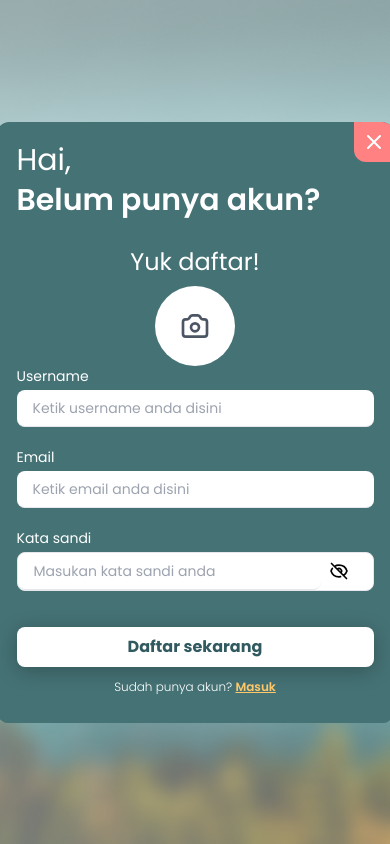
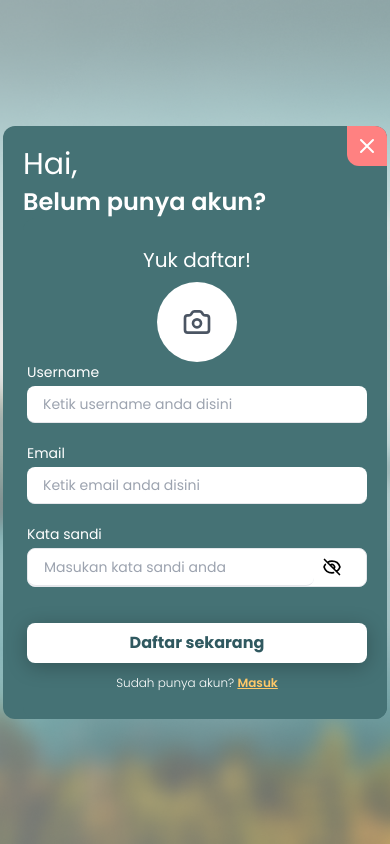
Before and after one commit to imeldaaverina/my-appventure, a Next.js app: page /registration in a window 390 px wide. Built offline with nearby package versions, Linux system fonts and the light colour scheme.

Commit message:
perbaiki tampilan

```diff
--- a/src/components/typography/SubTitle.jsx
+++ b/src/components/typography/SubTitle.jsx
@@ -1,4 +1,4 @@
 const SubTitle = ({ content }) => {
-  return <p className="text-3xl text-white font-semibold mt-1">{content}</p>;
+  return <p className="lg:text-3xl text-2xl text-white font-semibold mt-1">{content}</p>;
 };
 export default SubTitle;
--- a/src/components/typography/TitleForm.jsx
+++ b/src/components/typography/TitleForm.jsx
@@ -1,4 +1,4 @@
 const TitleFrom = ({ text }) => {
-    return <h1 className="font-normal text-2xl">{text}</h1>;
+    return <h1 className="font-normal lg:text-2xl text-xl">{text}</h1>;
   };
   export default TitleFrom;
--- a/src/containers/login/Login.jsx
+++ b/src/containers/login/Login.jsx
@@ -54,11 +54,11 @@ const LoginContainer = () => {
     return (
         <NoAuthProvider>
           <main className="font-Poppins flex justify-center items-center bg-cover bg-center min-h-screen bg-[url('/blur_bg.png')]">
-            <div className="text-white rounded-xl w-1/3 min-w-max max-w-lg bg-[#457275]">
-                <div className="w-full">
+            <div className="text-white pl-5 rounded-xl lg:max-w-7-xl max-w-sm bg-[#457275]">
+                <div className="lg:max-w-7-xl max-w-sm">
                     <div className="w-full">
                       <div className="flex justify-between">
-                        <div className="px-5 pt-5">
+                        <div className="pr-9 pt-5">
                         <Title text="Hai," />
                         <Title />
                         </div>
@@ -66,11 +66,11 @@ const LoginContainer = () => {
                         <ButtonExit />
                         </a>
                       </div>
-                      <div className="px-5">
+                      <div className="pr-9">
                         <SubTitle content="Selamat Datang!" />
                         </div>
                     </div>
-                    <form className="w-full rounded-xl px-5 p-2 pt-10 pb-4 bg-[#457275]" onSubmit={handleSubmit}>
+                    <form className="w-full rounded-xl pr-5 pl-1 p-2 pt-10 pb-4 bg-[#457275]" onSubmit={handleSubmit}>
                         <div className="pb-7 pt-4 text-center">
                         <TitleForm text="Masuk ke akun Anda" />
                         </div>
--- a/src/containers/registration/Registration.jsx
+++ b/src/containers/registration/Registration.jsx
@@ -103,22 +103,22 @@ const RegistrationContainer = () => {
   return (
     <NoAuthProvider>
       <main className="font-Poppins min-h-screen bg-cover flex justify-center items-center bg-center bg-[url('/blur_bg.png')]">
-      <div className="text-white rounded-xl w-1/3 min-w-max max-w-lg bg-[#457275]">
-      <div className="w-full">
+      <div className="text-white rounded-xl pl-5 lg:max-w-7-xl max-w-sm bg-[#457275]">
+      <div className="lg:max-w-7-xl max-w-sm">
       <div className="w-full">
         <div className="flex justify-between">
-          <div className="px-5 pt-5">
+          <div className="pr-9 pt-5">
             <Title text="Hai," />
           </div>
           <a href="#">
             <ButtonExit />
           </a>
         </div>
-          <div className="px-5">
+          <div className="pr-9">
             <SubTitle content="Belum punya akun?" />
           </div>
         </div>
-          <form className="w-full rounded-xl px-5 p-2 pt-7 pb-4 bg-[#457275]" onSubmit={handleSubmit}>
+          <form className="w-full rounded-xl pr-5 pl-1 p-2 pt-7 pb-4 bg-[#457275]" onSubmit={handleSubmit}>
               <div className="text-center flex-col justify-center items-center">
                   <TitleForm text="Yuk daftar!" />
                   <div className="pt-2">
```
